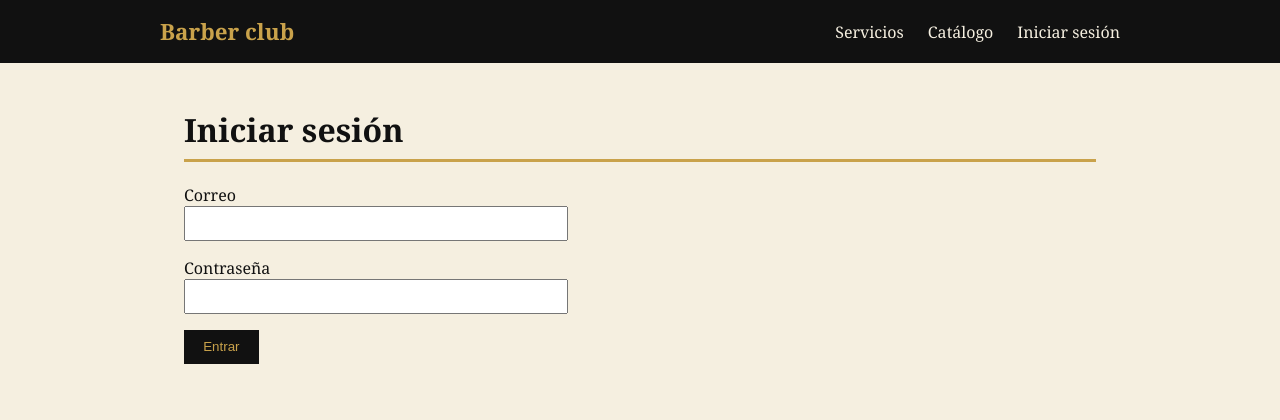
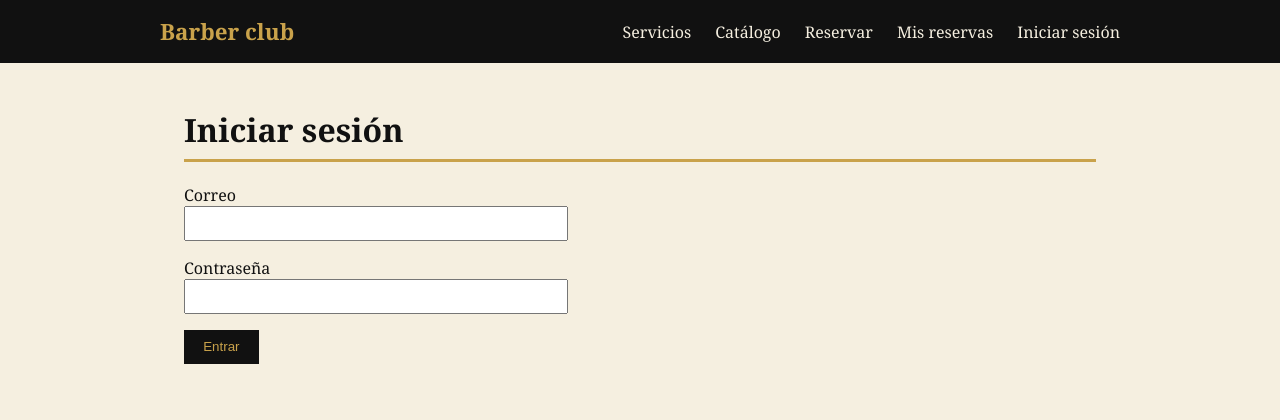
Before and after one commit to VictorCardenass/actividad-seg-01-05, an ASP.NET Core app: page /login in a window 1280 px wide. Shown: the top 420 px of the page. Run offline with ASP.NET Core 8, Linux system fonts and the light colour scheme.

Commit message:
feat: enlaces a reservar y mis reservas en el menu

```diff
--- a/Views/Shared/_Menu.cshtml
+++ b/Views/Shared/_Menu.cshtml
@@ -2,6 +2,8 @@
     <a class="marca" href="/servicios">Barber club</a>
     <a href="/servicios">Servicios</a>
     <a href="/catalogo">Catálogo</a>
+    <a href="/reservas/nueva">Reservar</a>
+    <a href="/reservas/mias">Mis reservas</a>
     @if (User.IsInRole("Administrador"))
     {
         <a href="/admin/servicios">Servicios (admin)</a>
```
